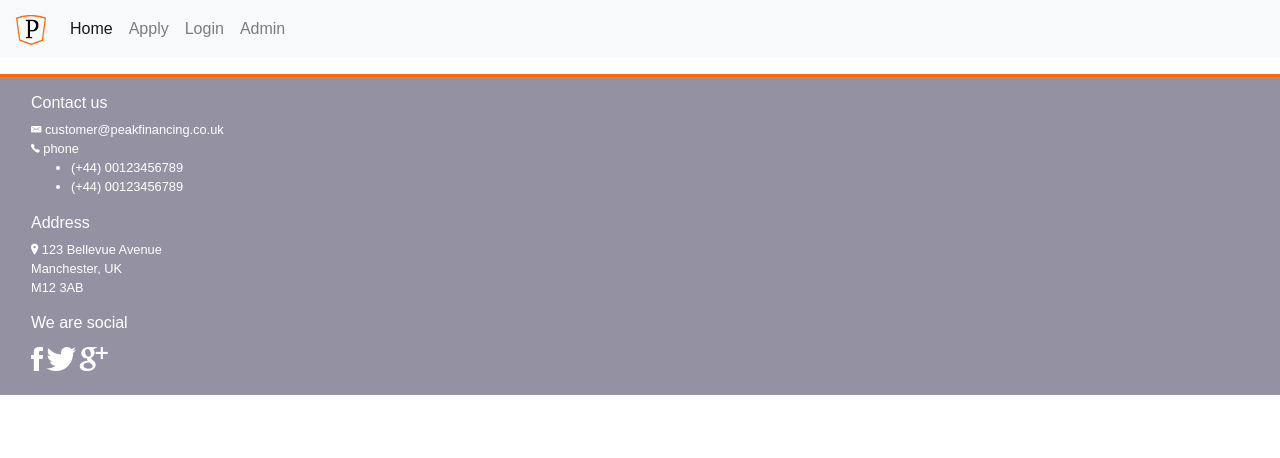
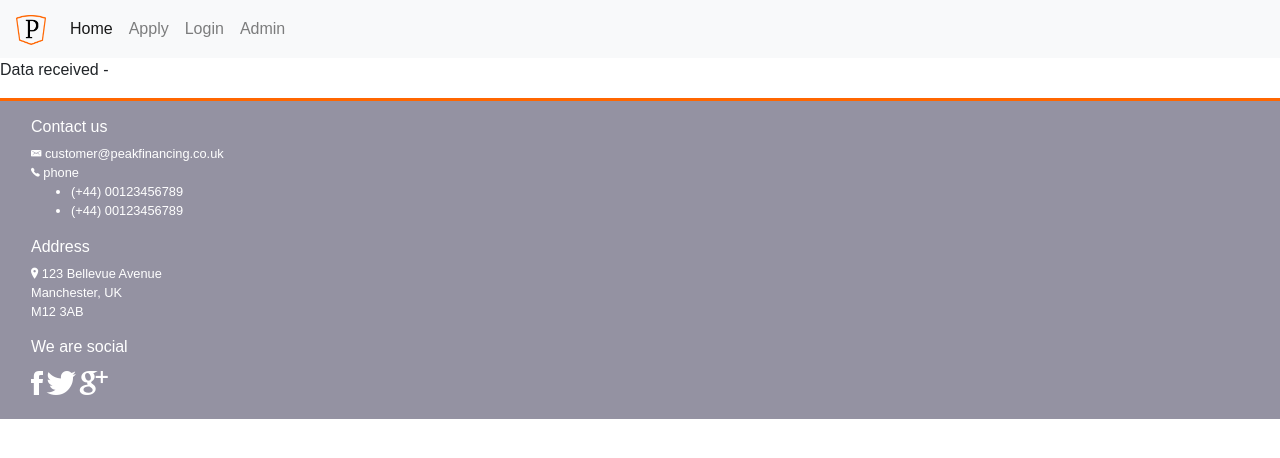
Before and after one commit to mihaitaivli/microfinancingApp, a React (Create React App) app in the folder frontend/: page /loanschedule in a window 1280 px wide. Shown: the top 458 px of the page. Built offline with nearby package versions, Linux system fonts and the light colour scheme.

Commit message:
Transmit loan details to the LoanScheduler

```diff
--- a/frontend/src/partials/AddLoan.js
+++ b/frontend/src/partials/AddLoan.js
@@ -1,4 +1,5 @@
 import React, { Component } from 'react';
+import { Redirect } from 'react-router-dom';
 const API = require('../lib/apiPoints');
 
 const customer = sessionStorage.getItem('customer');
@@ -10,7 +11,8 @@ class AddLoan extends Component{
     customer: sessionStorage.getItem('customer'),
     loan_amount: sessionStorage.getItem('amount'),
     loan_term: sessionStorage.getItem('duration'),
-    payment_date: 15
+    payment_date: 15,
+    pathname: null
   }
 
   handleChange = (e) => {
@@ -31,12 +33,18 @@ class AddLoan extends Component{
       method: 'POST'
     }).then(response => response.json())
       .then(updatedCustomer => {
-        console.log(updatedCustomer.loans);
+        this.setState({
+          pathname: '/loanschedule'
+        });
       })
   }
 
   render(){
-    let { loan_amount, loan_term, payment_date } = this.state;
+    let { loan_amount, loan_term, payment_date, pathname, user } = this.state;
+    if (pathname) return <Redirect to={{
+              pathname: pathname,
+              state: { loan_amount, loan_term, payment_date }
+              }} />
     return(
       <div className="container">
         <h3>Loan details</h3>
--- /dev/null
+++ b/frontend/src/partials/LoanSchedule.js
@@ -0,0 +1,13 @@
+import React from 'react';
+
+const LoanSchedule = (props) => {
+  const dataReceived = props.location.state;
+  return(
+    <div>
+    {/* {console.log(props)} */}
+      Data received - {JSON.stringify(dataReceived, null, 2)}
+    </div>
+  );
+}
+
+export default LoanSchedule;
--- a/frontend/src/partials/Main.js
+++ b/frontend/src/partials/Main.js
@@ -7,6 +7,7 @@ import Login from './Login';
 import Admin from './Admin';
 import Registration from './Registration';
 import AddLoan from './AddLoan';
+import LoanSchedule from './LoanSchedule';
 
 const Main = () => {
   return(
@@ -18,6 +19,7 @@ const Main = () => {
         <Route path='/login' component={Login} />
         <Route path='/admin' component={Admin} />
         <Route path='/add_loan' component={AddLoan} />
+        <Route path='/loanschedule' component={LoanSchedule} />
       </Switch>
     </div>
   );
```
